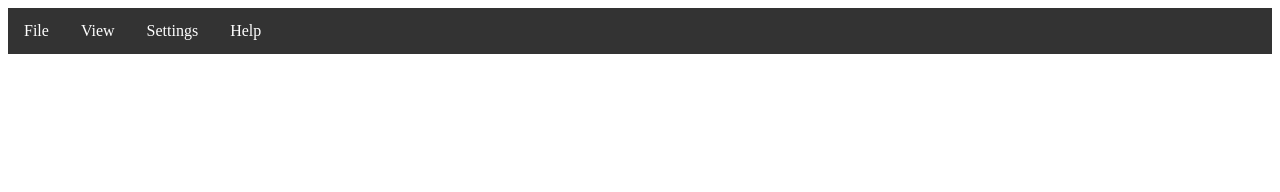
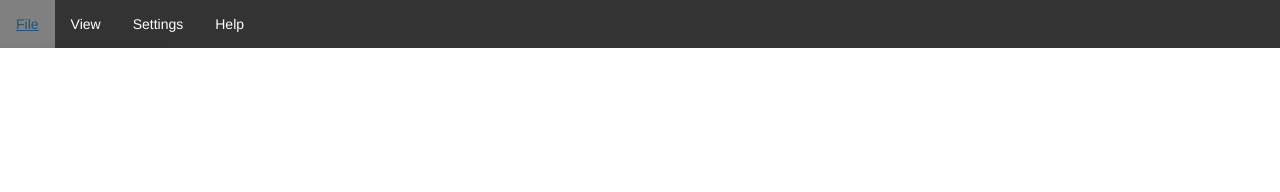
Before and after one commit to Neveon/data-visualization, a website built with webpack: page index.html in a window 1280 px wide. Built offline with nearby package versions, Linux system fonts and the light colour scheme.

Commit message:
Added bootstrap and general css file

```diff
--- /dev/null
+++ b/index.css
@@ -0,0 +1,3 @@
+body {
+    margin: 0;
+}
--- a/index.html
+++ b/index.html
@@ -4,7 +4,11 @@
 	<meta charset="UTF-8">
 	<meta http-equiv="X-UA-Compatible" content="IE=edge">
 	<meta name="viewport" content="width=device-width, initial-scale=1.0">
+	<!-- General Stylesheet -->
+	<link rel="stylesheet" type="text/css" href="index.css" />
 	<title>Neil Tellez - Data Visualization Project 1</title>
+	<!-- Boostrap CDN -->
+	<link rel="stylesheet" href="https://stackpath.bootstrapcdn.com/bootstrap/3.4.1/css/bootstrap.min.css" integrity="sha384-HSMxcRTRxnN+Bdg0JdbxYKrThecOKuH5zCYotlSAcp1+c8xmyTe9GYg1l9a69psu" crossorigin="anonymous">
 </head>
 <body>
 	<noscript>You need to enable JavaScript to run this app.</noscript>
@@ -14,7 +18,12 @@
 	<script type="application/javascript" src="https://unpkg.com/react@17/umd/react.production.min.js" crossorigin></script>
 	<script type="application/javascript" src="https://unpkg.com/react-dom@17/umd/react-dom.production.min.js" crossorigin></script>
 
-	<!-- Load our React component. -->
+	<!-- Load our React components -->
 	<script src="dist/bundle.js"></script>
+
+	 <!-- jQuery (necessary for Bootstrap's JavaScript plugins) -->
+	 <script src="https://code.jquery.com/jquery-1.12.4.min.js" integrity="sha384-nvAa0+6Qg9clwYCGGPpDQLVpLNn0fRaROjHqs13t4Ggj3Ez50XnGQqc/r8MhnRDZ" crossorigin="anonymous"></script>
+	<!-- JS for Bootstrap functionalities (Like using dropdown, etc.) -->
+	<script src="https://stackpath.bootstrapcdn.com/bootstrap/3.4.1/js/bootstrap.min.js" integrity="sha384-aJ21OjlMXNL5UyIl/XNwTMqvzeRMZH2w8c5cRVpzpU8Y5bApTppSuUkhZXN0VxHd" crossorigin="anonymous"></script>
 </body>
 </html>
```
